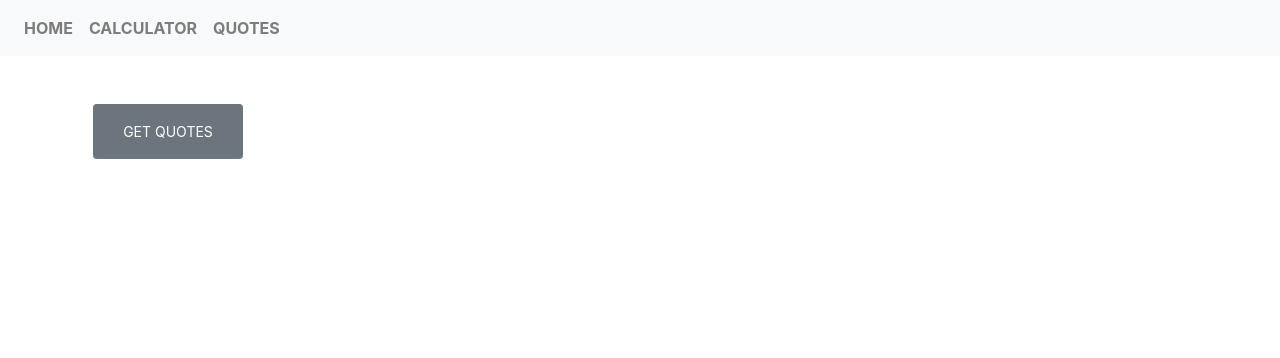
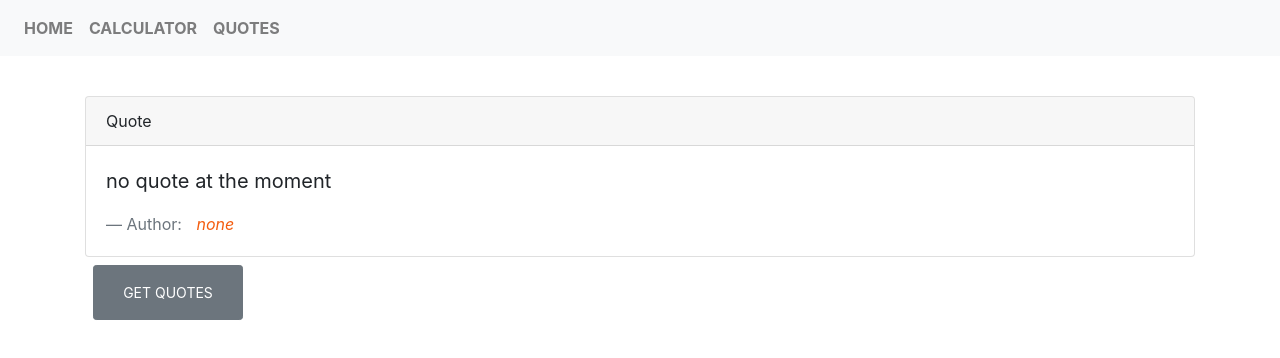
Before and after one commit to peterrobert/React-calculator, a React (Create React App) app: page /quotes in a window 1280 px wide. Shown: the top 358 px of the page. Built offline with nearby package versions, Linux system fonts and the light colour scheme; no server answers.

Commit message:
finished working on the quotes component

```diff
--- a/src/App.css
+++ b/src/App.css
@@ -46,3 +46,8 @@
   text-transform: uppercase;
   height: 55px;
 }
+
+cite{
+  padding-left:10px !important;
+  color: rgb(244, 93, 15);
+}
--- /dev/null
+++ b/src/components/quote.jsx
@@ -0,0 +1,22 @@
+import { React } from "react"
+function Quote(props) {
+    return(
+        <div className="card">
+        <div className="card-header">Quote</div>
+        <div className="card-body">
+          <blockquote className="blockquote mb-0">
+            <p>
+              {props.message}
+            </p>
+            <footer className="blockquote-footer">
+              Author:
+              <cite title="Source Title">
+               {props.name}
+              </cite>
+            </footer>
+          </blockquote>
+        </div>
+      </div>
+    )
+}
+export default Quote;
--- a/src/components/quotes.jsx
+++ b/src/components/quotes.jsx
@@ -1,39 +1,47 @@
-import React, { Component } from 'react';
+import React, { Component } from "react";
+import Quote from "./quote";
 
 class Quotes extends Component {
-
   state = {
-
-        quotes:[],
-
-     }
+    quotes: [],
+    randomQuotes:[],
+  };
 
   componentDidMount() {
-
-        fetch('https://type.fit/api/quotes')
-        .then(Response => Response.json())
+    fetch("https://type.fit/api/quotes")
+      .then((Response) => Response.json())
       .then((data) => {
           this.setState({quotes: data})
       })
-
   }
 
   handleClick = () => {
-        const {quotes} = this.state
-        let random = Math.floor((Math.random() * quotes.length));
+        let random = Math.floor(Math.random() * this.state.quotes.length);
         function filterFunc(data, index) {
-            if (index === random){
-                return data
+          if (index === random) {
+            return data;
           }
         }
-      let filtered =  quotes.filter(filterFunc);
-     }
+        let filtered = this.state.quotes.filter(filterFunc);
+        this.setState({ randomQuotes: filtered });
+  };
 
   render() {
-        console.log(this.state.quotes)
+    let [arr] = this.state.randomQuotes;
     return (
       <div className="app_component container">
-             <button  onClick = {this.handleClick} className ="btn btn-secondary m-2 btn-sm get-quote">get Quotes</button>
+        {this.state.randomQuotes.length > 0 ? (
+          <Quote name={arr.author} message={arr.text} />
+        ) : (
+          <Quote name={" none"} message={"no quote at the moment"} />
+        )}
+
+        <button
+          onClick={this.handleClick}
+          className="btn btn-secondary m-2 btn-sm get-quote"
+        >
+          get Quotes
+        </button>
       </div>
     );
   }
```
Also changed, not shown: 1 other file (tests, documents, lock files or other folders). Lines whose indentation alone changed are shown as unchanged.
